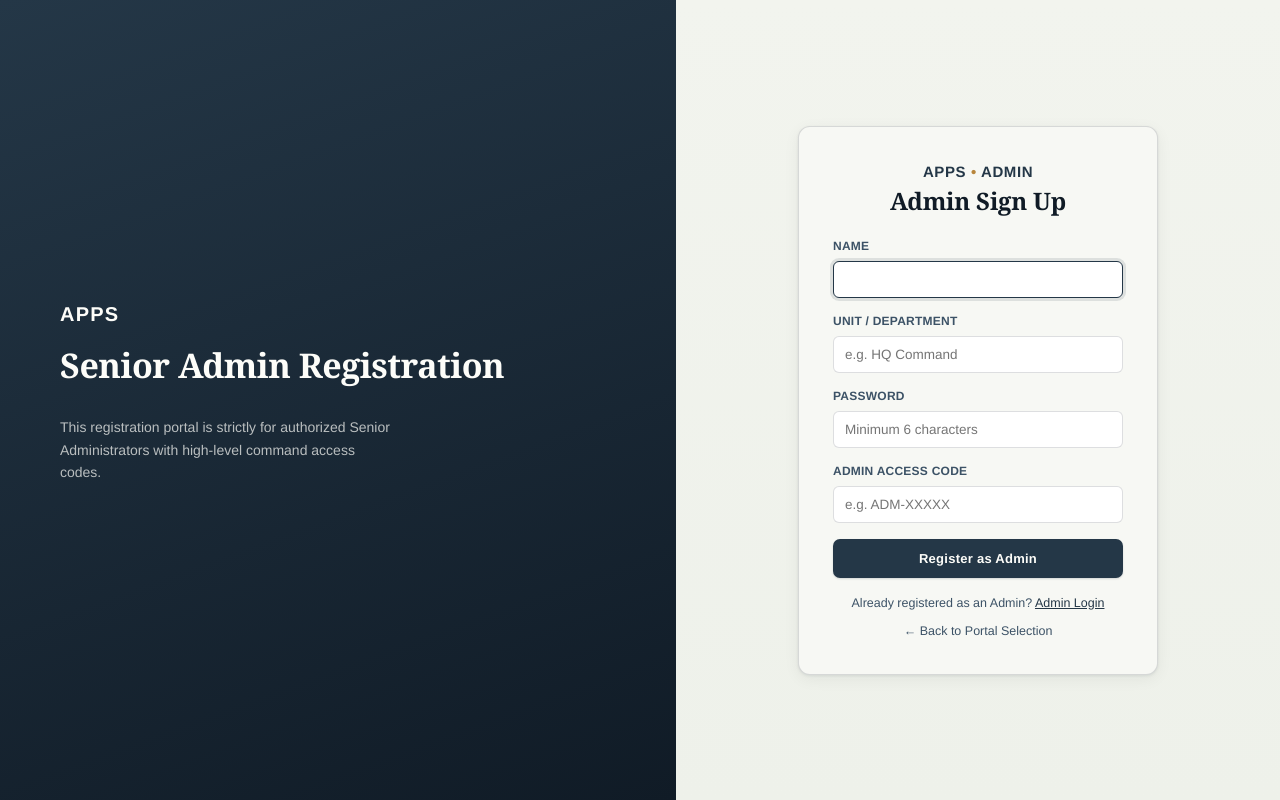
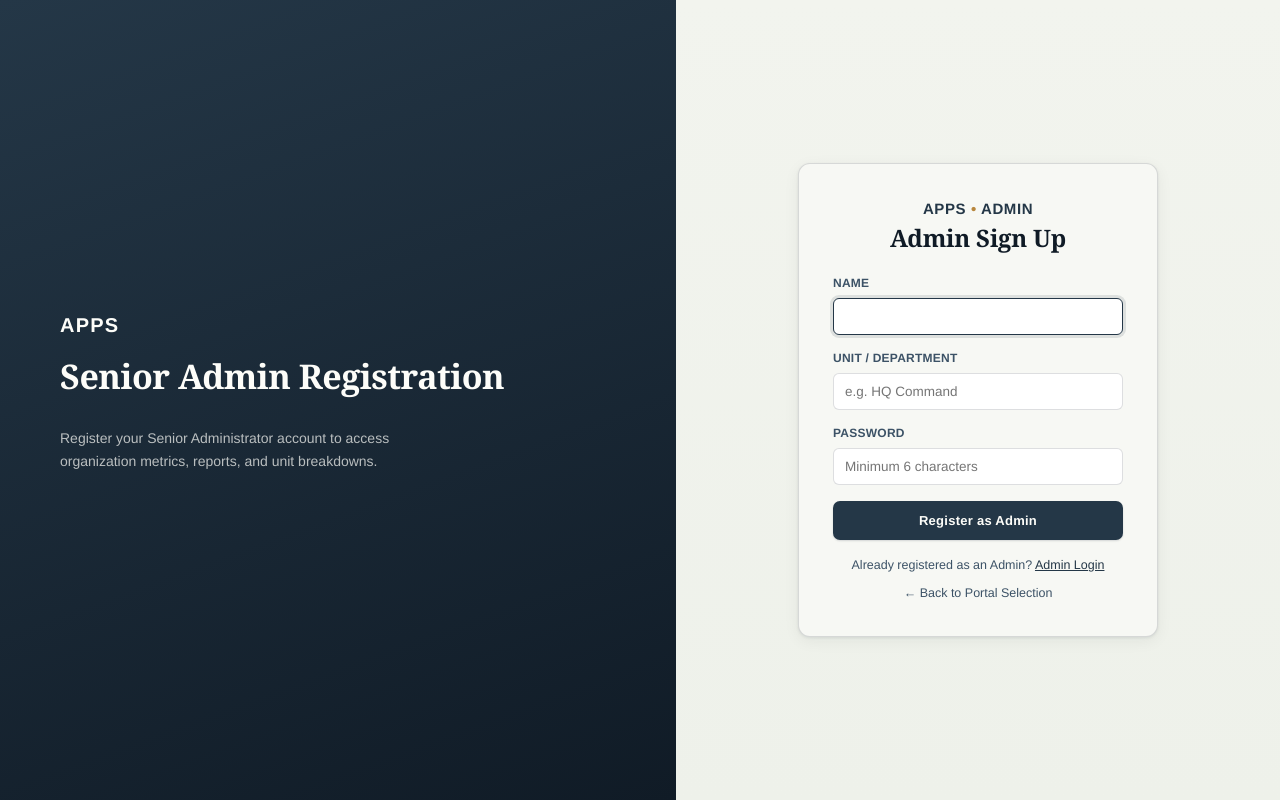
Before and after one commit to Poetrixx123-D/APPS, a Flask app: page /admin_signup in a window 1280 px wide. Run offline with Flask 3, Linux system fonts and the light colour scheme; parts of the project's set-up code (start-up, migrations or seed data) failed here and were passed over.

Commit message:
Enable normal signup for officer and admin without access codes, remove access codes box from admin dashboard

```diff
--- a/backend/app.py
+++ b/backend/app.py
@@ -498,28 +498,21 @@ def signup():
     return render_template("signup.html", error=error)
 
 
-def _staff_signup(template, codes_table, role, redirect_target):
+def _staff_signup(template, role, redirect_target):
     if "user_id" in session:
         return redirect(home_for_role(session.get("role")))
     error = None
     if request.method == "POST":
         name, unit, password, error = _read_signup_form()
-        entered_code = request.form.get("access_code", "").strip()
         if not error:
             conn = get_db()
-            code_row = conn.execute(
-                f"SELECT * FROM {codes_table} WHERE code = ? AND is_used = 0", (entered_code,)
-            ).fetchone()
-            if not code_row:
-                error = "Invalid or already-used access code. Please contact your administrator."
-            elif _name_taken(conn, name):
+            if _name_taken(conn, name):
                 error = "That name is already registered. Please use a different name."
             else:
                 conn.execute(
                     "INSERT INTO Users (name, unit, password, role) VALUES (?, ?, ?, ?)",
                     (name, unit, generate_password_hash(password), role)
                 )
-                conn.execute(f"UPDATE {codes_table} SET is_used = 1 WHERE code = ?", (entered_code,))
                 conn.commit()
                 conn.close()
                 return redirect(url_for(redirect_target))
@@ -529,12 +522,12 @@ def _staff_signup(template, codes_table, role, redirect_target):
 
 @app.route("/officer_signup", methods=["GET", "POST"])
 def officer_signup():
-    return _staff_signup("officer_signup.html", "OfficerCodes", "officer", "officer_login")
+    return _staff_signup("officer_signup.html", "officer", "officer_login")
 
 
 @app.route("/admin_signup", methods=["GET", "POST"])
 def admin_signup():
-    return _staff_signup("admin_signup.html", "AdminCodes", "admin", "admin_login")
+    return _staff_signup("admin_signup.html", "admin", "admin_login")
 
 
 def _password_ok(conn, user, entered):
@@ -626,7 +619,7 @@ def officer_login():
         "submit_label": "Login as Officer",
         "signup_url": url_for("officer_signup"),
         "signup_prompt": "New Welfare Officer?",
-        "signup_link_text": "Register with Access Code",
+        "signup_link_text": "Officer Sign Up",
     })
 
 
@@ -642,7 +635,7 @@ def admin_login():
         "submit_label": "Login as Admin",
         "signup_url": url_for("admin_signup"),
         "signup_prompt": "New Administrator?",
-        "signup_link_text": "Register with Access Code",
+        "signup_link_text": "Admin Sign Up",
     })
 
 
@@ -1398,8 +1391,6 @@ def count_levels(levels):
 def admin_dashboard():
     conn = get_db()
     unit_summary, levels = get_unit_summary(conn)
-    officer_codes = conn.execute("SELECT code, is_used FROM OfficerCodes ORDER BY is_used ASC, id DESC").fetchall()
-    admin_codes = conn.execute("SELECT code, is_used FROM AdminCodes ORDER BY is_used ASC, id DESC").fetchall()
     conn.close()
     total, high, medium, low = count_levels(levels)
     return render_template(
@@ -1407,8 +1398,6 @@ def admin_dashboard():
         admin_name=session["user_name"],
         unit_summary=unit_summary,
         total_personnel=total, total_high=high, total_medium=medium, total_low=low,
-        officer_codes=officer_codes,
-        admin_codes=admin_codes,
     )
 
 
--- a/backend/templates/admin_signup.html
+++ b/backend/templates/admin_signup.html
@@ -12,7 +12,7 @@
   <div class="auth-brand-panel">
     <div class="brand-mark">APPS</div>
     <h1>Senior Admin Registration</h1>
-    <p>This registration portal is strictly for authorized Senior Administrators with high-level command access codes.</p>
+    <p>Register your Senior Administrator account to access organization metrics, reports, and unit breakdowns.</p>
   </div>
 
   <div class="auth-form-panel">
@@ -34,9 +34,6 @@
         <label>Password</label>
         <input type="password" name="password" minlength="6" placeholder="Minimum 6 characters" required>
 
-        <label>Admin Access Code</label>
-        <input type="text" name="access_code" placeholder="e.g. ADM-XXXXX" required>
-
         <button type="submit" class="btn">Register as Admin</button>
       </form>
 
--- a/backend/templates/officer_signup.html
+++ b/backend/templates/officer_signup.html
@@ -12,7 +12,7 @@
   <div class="auth-brand-panel">
     <div class="brand-mark">APPS</div>
     <h1>Welfare Officer Registration</h1>
-    <p>This registration portal is strictly for authorized Welfare Officers with valid department access codes.</p>
+    <p>Register your Welfare Officer account to coordinate stress monitoring, support requests, and counseling.</p>
   </div>
 
   <div class="auth-form-panel">
@@ -34,9 +34,6 @@
         <label>Password</label>
         <input type="password" name="password" minlength="6" placeholder="Minimum 6 characters" required>
 
-        <label>Officer Access Code</label>
-        <input type="text" name="access_code" placeholder="e.g. OFC-XXXXX" required>
-
         <button type="submit" class="btn">Register as Officer</button>
       </form>
 
--- a/backend/templates/portal.html
+++ b/backend/templates/portal.html
@@ -38,7 +38,7 @@
       <p>Monitor assigned troop readiness, track high-strain alerts, respond to personnel counseling requests, and maintain activity logs.</p>
       <div class="btn-group">
         <a href="/officer_login" class="btn">Officer Login</a>
-        <a href="/officer_signup" class="btn-outline">Register with Code</a>
+        <a href="/officer_signup" class="btn-outline">Register as Officer</a>
       </div>
     </div>
 
@@ -47,10 +47,10 @@
       <div class="badge-role badge-admin">Command &amp; HQ</div>
       <div class="portal-icon">⚙️</div>
       <h2>Senior Admin</h2>
-      <p>Oversee aggregate organization readiness, analyze unit-by-unit statistics, export executive reports, and manage access codes.</p>
+      <p>Oversee aggregate organization readiness, analyze unit-by-unit statistics, and export executive reports.</p>
       <div class="btn-group">
         <a href="/admin_login" class="btn">Admin Login</a>
-        <a href="/admin_signup" class="btn-outline">Register with Code</a>
+        <a href="/admin_signup" class="btn-outline">Register as Admin</a>
       </div>
     </div>
 
```
Also changed, not shown: backend/templates/admin_dashboard.html (+0 -61 lines).
